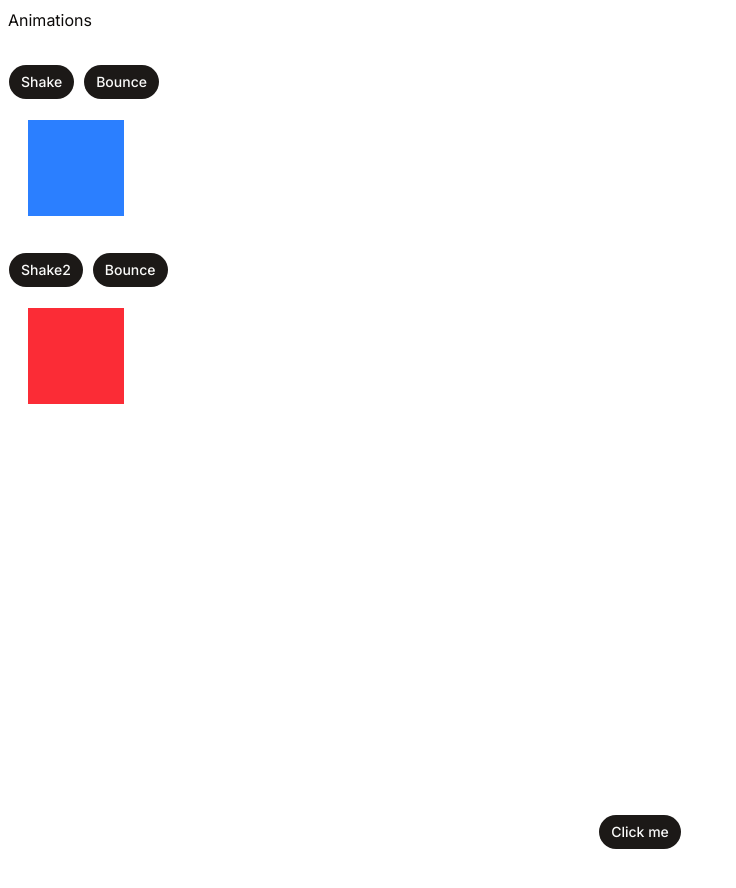
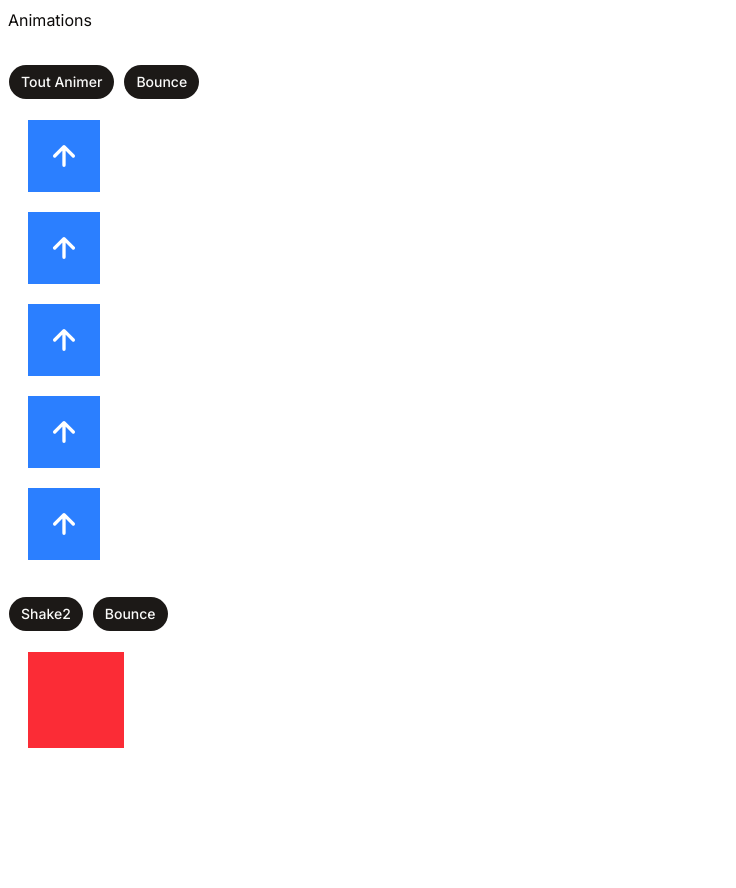
Before and after one commit to CEM-420-5W5/animations-info, a Next.js app: page / in a window 1280 px wide. Shown: the top 888 px of the page, without its empty margins (0-736 px from the left). Built offline with nearby package versions, Linux system fonts and the light colour scheme.

Commit message:
Ajout d'une flèche et de nombreuses animations

```diff
--- a/app/page.tsx
+++ b/app/page.tsx
@@ -1,24 +1,74 @@
 "use client";
 
 import { Button } from "@/components/ui/button";
+import { CarreAvecFleche } from "@/components/CarreAvecFleche";
 
 export default function Home() {
 
-  const shakeMe = async () => {
-    const element = document.getElementById(`carreBleu`);
+  const ANIMATION_DURATION_MS = 1000;
 
-    if (!element) return;
+  const toutAnimer = async () => {
+    await animerTranslate();
+    await animerRotation();
+    await animerScale();
+    await animerColor();
+    await animerOpacity();
 
-    const keyframes: Keyframe[] = [
-      { transform: 'translateY(0%)' },
-      { transform: 'translateY(10%)' },
-      { transform: 'translateY(-50%)' },
-      { transform: 'translateY(0%)' }
+  };
+
+  const animer = async (elementId:string, keyframes: Keyframe[]) => {
+    const element = document.getElementById(elementId);
+
+    let animation = element?.animate(keyframes, { duration: ANIMATION_DURATION_MS });
+    await animation?.finished;
+  };
+
+  const animerRotation = async () => {
+    const rotationKeyframes: Keyframe[] = [
+      { transform: 'rotate(180deg)' }
     ];
 
-    const ANIMATION_DURATION_MS = 500;
-    let animation = element.animate(keyframes, { duration: ANIMATION_DURATION_MS, easing: 'ease-in-out' });
+    await animer(`rotate`, rotationKeyframes);
+  };
 
+  const animerTranslate = async () => {
+    const translationKeyframes: Keyframe[] = [
+      { transform: 'translateX(0%)' },
+      { transform: 'translateX(100%)' },
+      { transform: 'translateX(0%)' }
+    ];
+
+    await animer(`translate`, translationKeyframes);
+  };
+
+  const animerScale = async () => {
+    const scaleKeyframes: Keyframe[] = [
+      { transform: 'scale(1)' },
+      { transform: 'scale(1.5)' },
+      { transform: 'scale(1)' }
+    ];
+
+    await animer(`scale`, scaleKeyframes);
+  };
+
+  const animerColor = async () => {
+    const colorKeyframes: Keyframe[] = [
+      { backgroundColor: 'blue' },
+      { backgroundColor: 'yellow' },
+      { backgroundColor: 'blue' }
+    ];
+
+    await animer(`color`, colorKeyframes);
+  };
+
+  const animerOpacity = async () => {
+    const opacityKeyframes: Keyframe[] = [
+      { opacity: 1 },
+      { opacity: 0 },
+      { opacity: 1 }
+    ];
+
+    await animer(`opacity`, opacityKeyframes);
   };
 
   const bounceMe = () => {
@@ -29,9 +79,13 @@ export default function Home() {
     <div>
       <div className="p-2">
         <h1 className="mb-8">Animations</h1>
-        <Button className="mr-2" onClick={shakeMe}>Shake</Button>
+        <Button className="mr-2" onClick={toutAnimer}>Tout Animer</Button>
         <Button onClick={bounceMe}>Bounce</Button>
-        <div id="carreBleu" className="h-24 w-24 bg-blue-500 m-5"></div>
+        <CarreAvecFleche id="translate" />
+        <CarreAvecFleche id="rotate" />
+        <CarreAvecFleche id="scale" />
+        <CarreAvecFleche id="color" />
+        <CarreAvecFleche id="opacity" />
       </div>
       <div className="p-2">
         <Button className="mr-2">Shake2</Button>
--- /dev/null
+++ b/components/CarreAvecFleche.tsx
@@ -0,0 +1,25 @@
+type CarreAvecFlecheProps = {
+  id: string;
+};
+
+export function CarreAvecFleche({ id }: CarreAvecFlecheProps) {
+  return (
+    <div
+      id={id}
+      className="h-18 w-18 bg-blue-500 m-5 flex items-center justify-center"
+    >
+      <svg
+        viewBox="0 0 24 24"
+        className="w-8 h-8 text-white"
+        fill="none"
+        stroke="currentColor"
+        strokeWidth={2.5}
+        strokeLinecap="round"
+        strokeLinejoin="round"
+        aria-hidden="true"
+      >
+        <path d="M12 19V5M5 12l7-7 7 7" />
+      </svg>
+    </div>
+  );
+}
```
